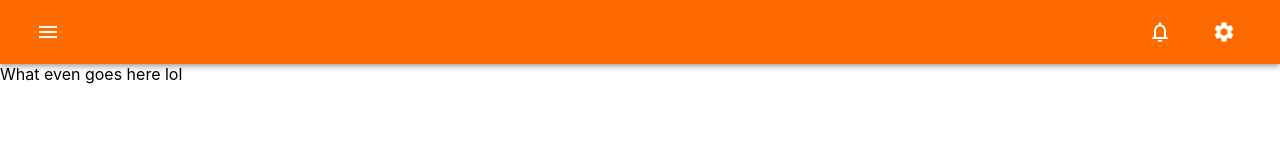
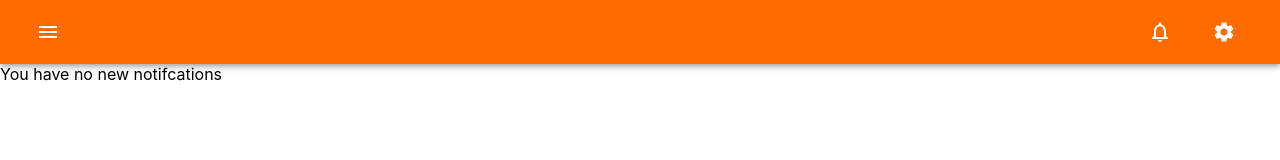
Before and after one commit to darrenzhang2000/Optalk-frontend, a React (Create React App) app: page /notifications in a window 1280 px wide. Shown: the top 160 px of the page. Built offline with nearby package versions, Linux system fonts and the light colour scheme.

Commit message:
added empty notifications text

```diff
--- a/src/pages/notifications/notifications.js
+++ b/src/pages/notifications/notifications.js
@@ -2,7 +2,7 @@ import React from 'react'
 
 const Notifications = props => {
     return <div>
-        What even goes here lol
+        You have no new notifcations
     </div>
 }
 
```
